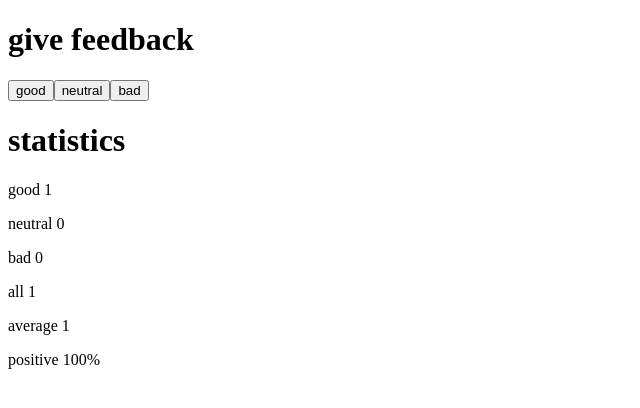
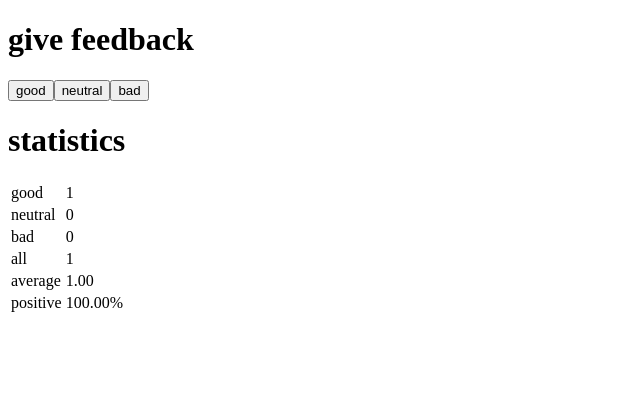
Before and after one commit to mlincon/full-stack-open-uni-helsinki, a React (Vite) app in the folder part01/unicafe/: page / in a window 1280 px wide. Both pictures are taken after a click on the button "good". Shown: the top 408 px of the page, without its empty margins (0-640 px from the left). Built offline with nearby package versions, Linux system fonts and the light colour scheme.

Commit message:
step 1.11

```diff
--- a/part01/unicafe/src/App.jsx
+++ b/part01/unicafe/src/App.jsx
@@ -10,9 +10,10 @@ const Button = (props) => {
 const StatisticLine = (props) => {
   const { text, value } = props;
   return (
-    <p>
-      {text} {value}
-    </p>
+    <tr>
+      <td>{text}</td>
+      <td>{value}</td>
+    </tr>
   );
 };
 
@@ -27,19 +28,22 @@ const Statistics = (props) => {
     return <p>No feedbacks given</p>;
   }
 
-  let average =
-    (good * goodScore + neutral * neutralScore + bad * badScore) / total;
-  let percentage = String(100 * (good / total)) + "%";
+  let average = (
+    (good * goodScore + neutral * neutralScore + bad * badScore) / total
+  ).toFixed(2);
+  let percentage = String((100 * (good / total)).toFixed(2)) + "%";
 
   return (
     <>
       <h1>statistics</h1>
+      <table>
         <StatisticLine text="good" value={good} />
         <StatisticLine text="neutral" value={neutral} />
         <StatisticLine text="bad" value={bad} />
         <StatisticLine text="all" value={total} />
         <StatisticLine text="average" value={average} />
         <StatisticLine text="positive" value={percentage} />
+      </table>
     </>
   );
 };
```
Lines whose indentation alone changed are shown as unchanged.
